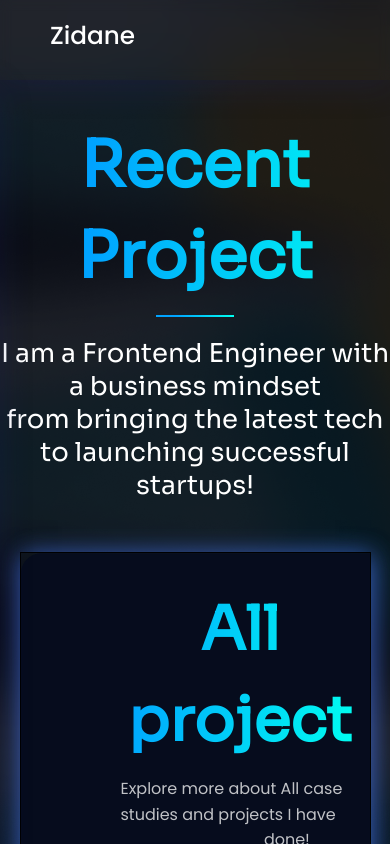
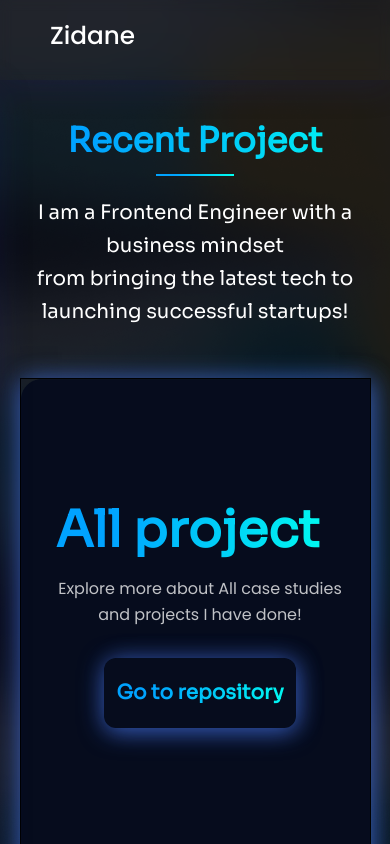
Before and after one commit to Dannaire/zidane-portfolio-web, a React (Create React App) app: page /Karya in a window 390 px wide. Shown: the top 844 px of the page. Built offline with nearby package versions, Linux system fonts and the light colour scheme; a web font is replaced by a local one.

Commit message:
karyaresponsive

```diff
--- a/src/Assets/css/karya.css
+++ b/src/Assets/css/karya.css
@@ -124,3 +124,41 @@
     color: #333;
     cursor: pointer;
   }
+  @media(max-width:768px){
+    .karya-title {
+      font-family: 'Sora';
+      font-style: normal;
+      font-weight: 700;
+      font-size: 34px;
+      text-align: center;
+      line-height: 41px;
+    }
+
+    .karya-subtitle {
+      font-size: 20px;
+    }
+  .content-title {
+    /* border: 1px solid white; */
+    padding: 0 0.3em;
+    margin: 0;
+    text-align: center;
+    font-family: 'Sora';
+    font-style: normal;
+    font-weight: 600;
+    font-size: 50px;
+    /* line-height: 91px; */
+    text-align: center;
+  }
+  .content-subtitle {
+    padding-left: 0;
+    font-weight: 400;
+    font-size: 16px;
+    line-height: 160%;
+    text-align: center;
+  }
+  .karya-button{
+    font-size: 20px;
+    text-align: center;
+    margin: 30px 20%;
+  }
+  }
```
